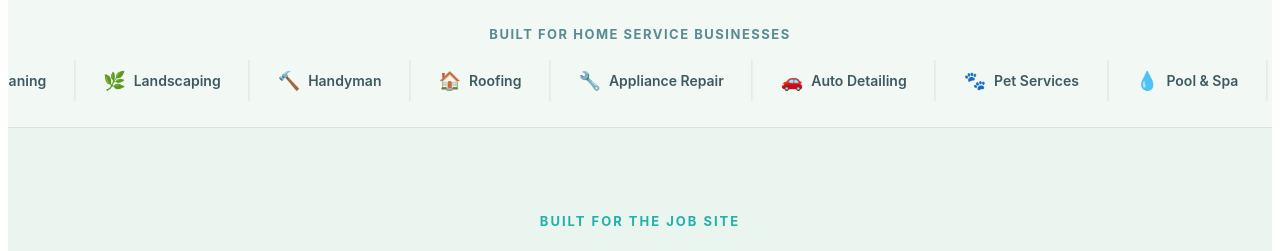
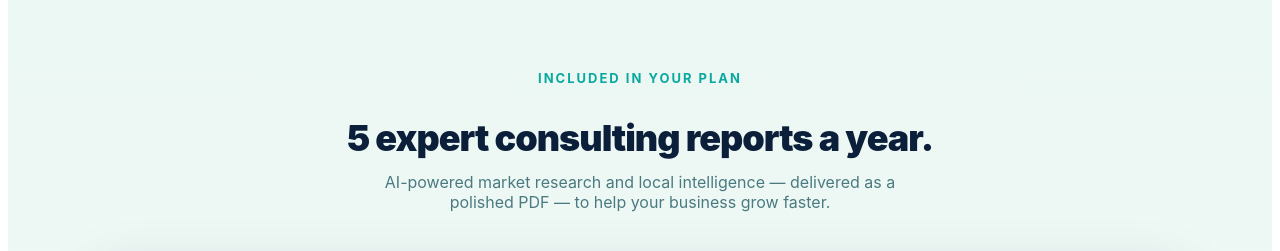
Before and after one commit to petermcshane0512-design/ringoco, a Next.js app: page / in a window 1280 px wide. Shown: the part 1797-2048 px from the top of the page. Built offline with nearby package versions, Linux system fonts and the light colour scheme; no server answers.

Commit message:
Add Consulting1.png section below DashboardPreview on homepage

```diff
--- a/src/app/page.tsx
+++ b/src/app/page.tsx
@@ -190,6 +190,30 @@ export default function HomePage() {
       {/* DASHBOARD PREVIEW */}
       <div id="lp-preview"><DashboardPreview /></div>
 
+      {/* CONSULTING PREVIEW */}
+      <section style={{ background: 'linear-gradient(180deg, #EBF7F3 0%, #F5FCFA 100%)', padding: '72px 48px 80px', borderBottom: '1px solid #D4E6DC' }}>
+        <div style={{ maxWidth: 1100, margin: '0 auto' }}>
+          <div style={{ textAlign: 'center', marginBottom: 40 }}>
+            <p style={{ fontSize: 13, fontWeight: 700, color: '#0AA89F', letterSpacing: 2, textTransform: 'uppercase', marginBottom: 12 }}>Included in your plan</p>
+            <h2 style={{ fontSize: 36, fontWeight: 900, color: '#0B1F3A', letterSpacing: '-1px', marginBottom: 12 }}>
+              5 expert consulting reports a year.
+            </h2>
+            <p style={{ fontSize: 16, color: '#4A7A80', maxWidth: 520, margin: '0 auto' }}>
+              AI-powered market research and local intelligence — delivered as a polished PDF — to help your business grow faster.
+            </p>
+          </div>
+          <div style={{ borderRadius: 20, overflow: 'hidden', boxShadow: '0 20px 60px rgba(7,27,58,0.12)', border: '1px solid rgba(10,168,159,0.14)' }}>
+            <Image
+              src="/Consulting1.png"
+              alt="BellAveGo Consulting Report"
+              width={1400}
+              height={900}
+              style={{ width: '100%', height: 'auto', display: 'block' }}
+            />
+          </div>
+        </div>
+      </section>
+
       {/* INDUSTRIES */}
       <section style={{ background: '#F2F9F5', borderBottom: '1px solid #D4E6DC', padding: '28px 0 0' }}>
         <p style={{ textAlign: 'center', fontWeight: 700, fontSize: 13, color: '#5A8A92', letterSpacing: 1.5, textTransform: 'uppercase', marginBottom: 18 }}>Built for home service businesses</p>
```
Also changed, not shown: public/Consulting1.png (added).
